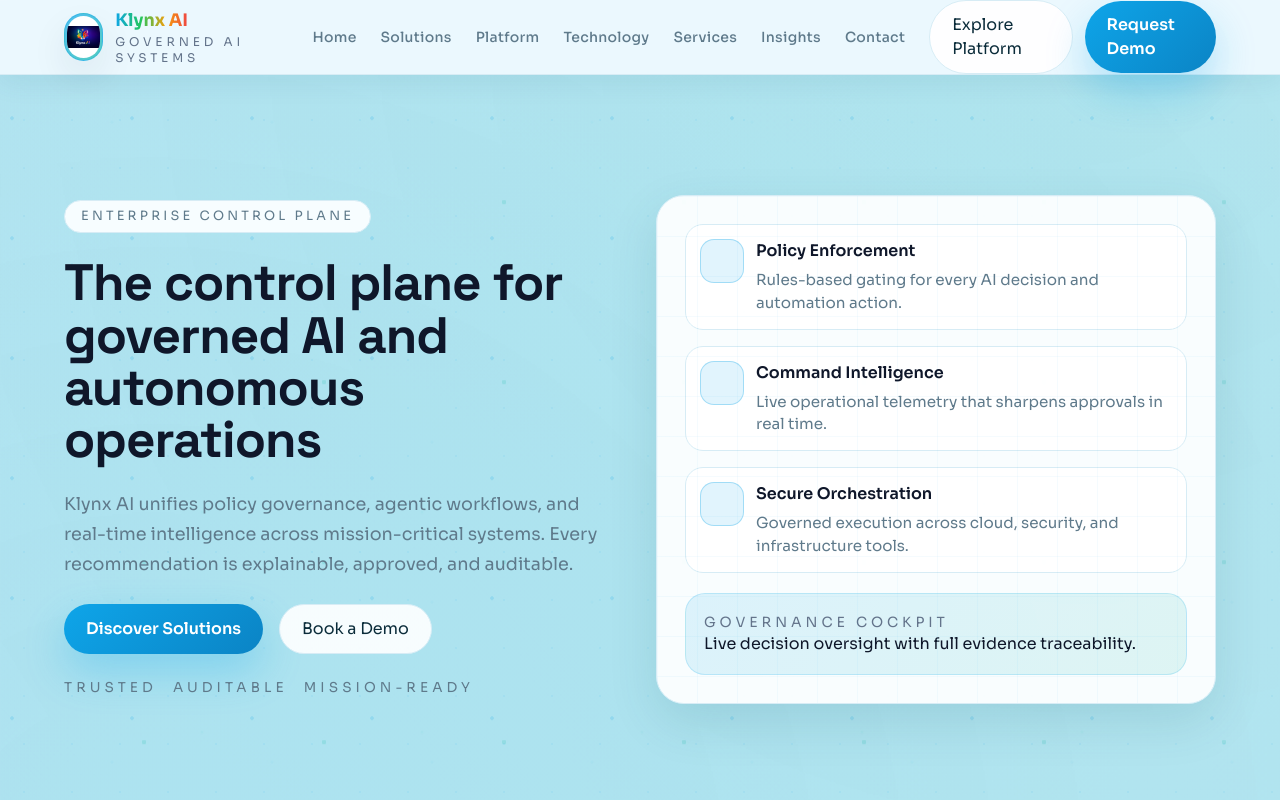
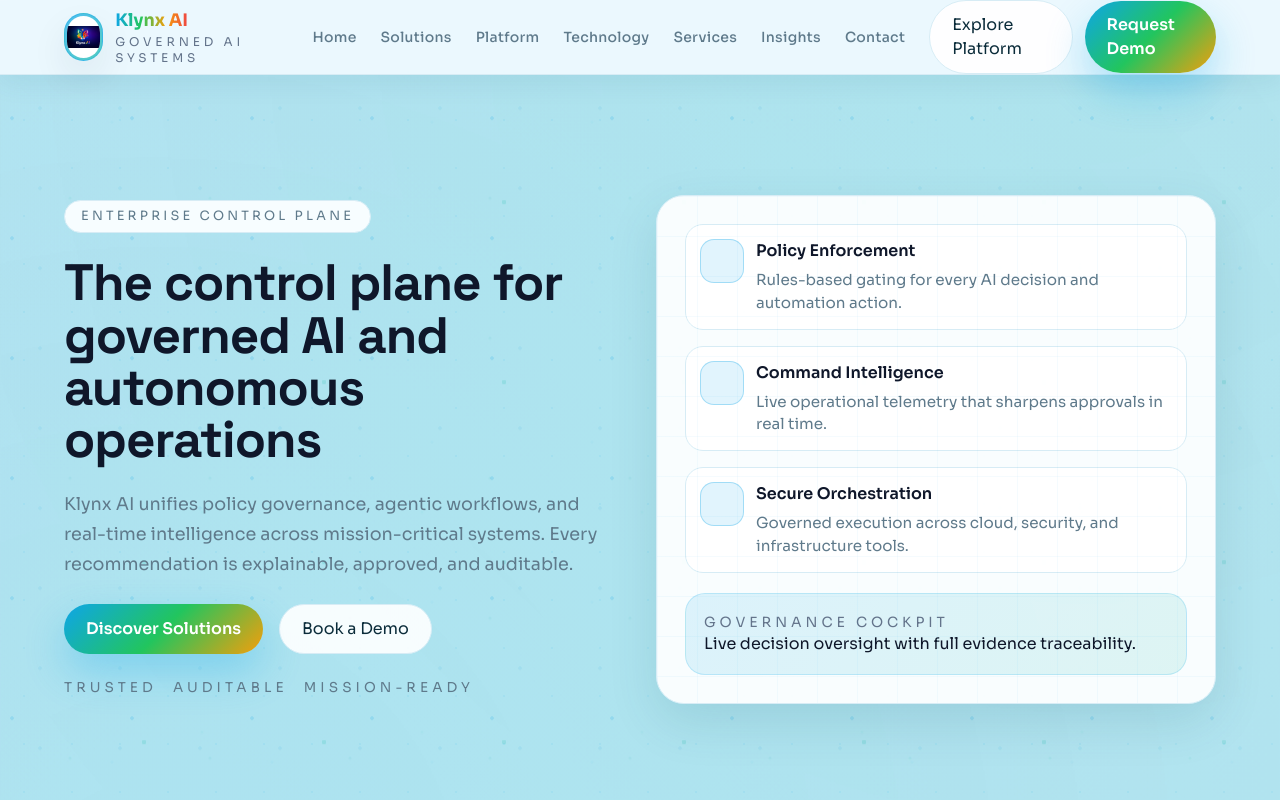
Before and after one commit to pipelineservices/klynxai-assistant, a Next.js app in the folder klynxai_site/: page / in a window 1280 px wide. Shown: the top 800 px of the page. Built offline with nearby package versions, Linux system fonts and the light colour scheme.

Commit message:
Enhance marketing background and dropdown visuals

```diff
--- a/klynxai_site/app/globals.css
+++ b/klynxai_site/app/globals.css
@@ -81,6 +81,20 @@
     color: var(--klynx-text);
     position: relative;
     overflow: hidden;
+  }
+
+  .bg-surface::before {
+    content: "";
+    position: absolute;
+    inset: 0;
+    background-image:
+      radial-gradient(circle, rgba(14, 165, 233, 0.22) 1.5px, transparent 2px),
+      radial-gradient(circle, rgba(20, 184, 166, 0.18) 1px, transparent 2px);
+    background-size: 80px 80px, 140px 140px;
+    opacity: 0.35;
+    animation: drift-grid 28s linear infinite;
+    pointer-events: none;
+    z-index: 0;
   }
 
   .hero-glow {
@@ -217,18 +231,19 @@
 
   .nav-dropdown {
     position: absolute;
-    top: 140%;
+    top: 120%;
     left: 0;
     min-width: 220px;
     background: var(--klynx-card);
     border: 1px solid var(--klynx-border);
     border-radius: 16px;
     padding: 12px;
-    box-shadow: var(--klynx-shadow);
+    box-shadow: 0 18px 40px rgba(12, 74, 110, 0.18);
     opacity: 0;
     pointer-events: none;
-    transform: translateY(10px);
+    transform: translateY(6px);
     transition: opacity 0.2s ease, transform 0.2s ease;
+    z-index: 60;
   }
 
   .nav-dropdown-link {
@@ -290,15 +305,15 @@
     padding: 12px 22px;
     border-radius: 999px;
     font-weight: 600;
-    background: linear-gradient(135deg, var(--klynx-accent), var(--klynx-accent-strong));
+    background: linear-gradient(135deg, #0ea5e9, #22c55e, #f59e0b);
     color: #ffffff;
-    box-shadow: 0 18px 40px rgba(14, 165, 233, 0.28);
+    box-shadow: 0 18px 40px rgba(14, 165, 233, 0.3);
     transition: transform 0.2s ease, box-shadow 0.2s ease;
   }
 
   .btn-primary:hover {
     transform: translateY(-1px);
-    box-shadow: 0 24px 60px rgba(14, 165, 233, 0.32);
+    box-shadow: 0 26px 70px rgba(14, 165, 233, 0.35);
   }
 
   .btn-outline {
@@ -384,6 +399,7 @@
     gap: 20px;
     position: relative;
     overflow: hidden;
+    z-index: 1;
   }
 
   .hero-panel::before {
```
